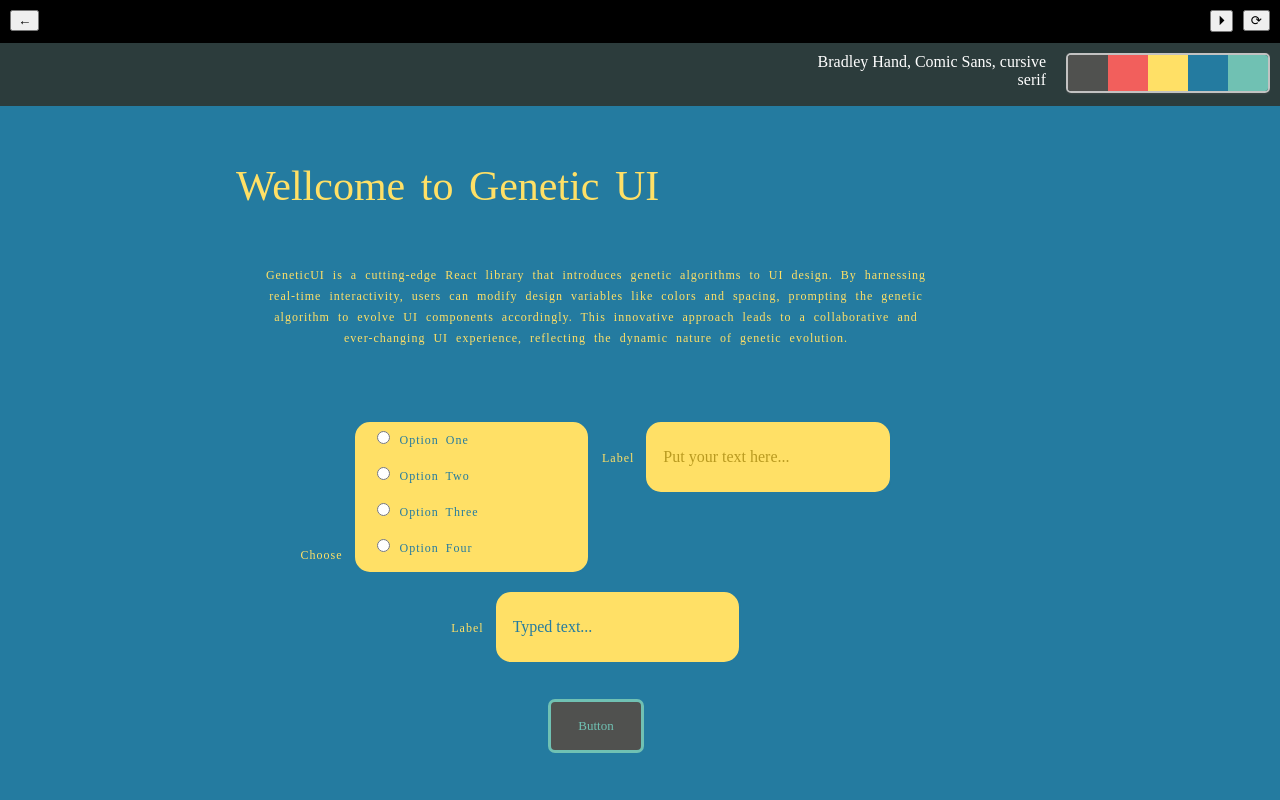
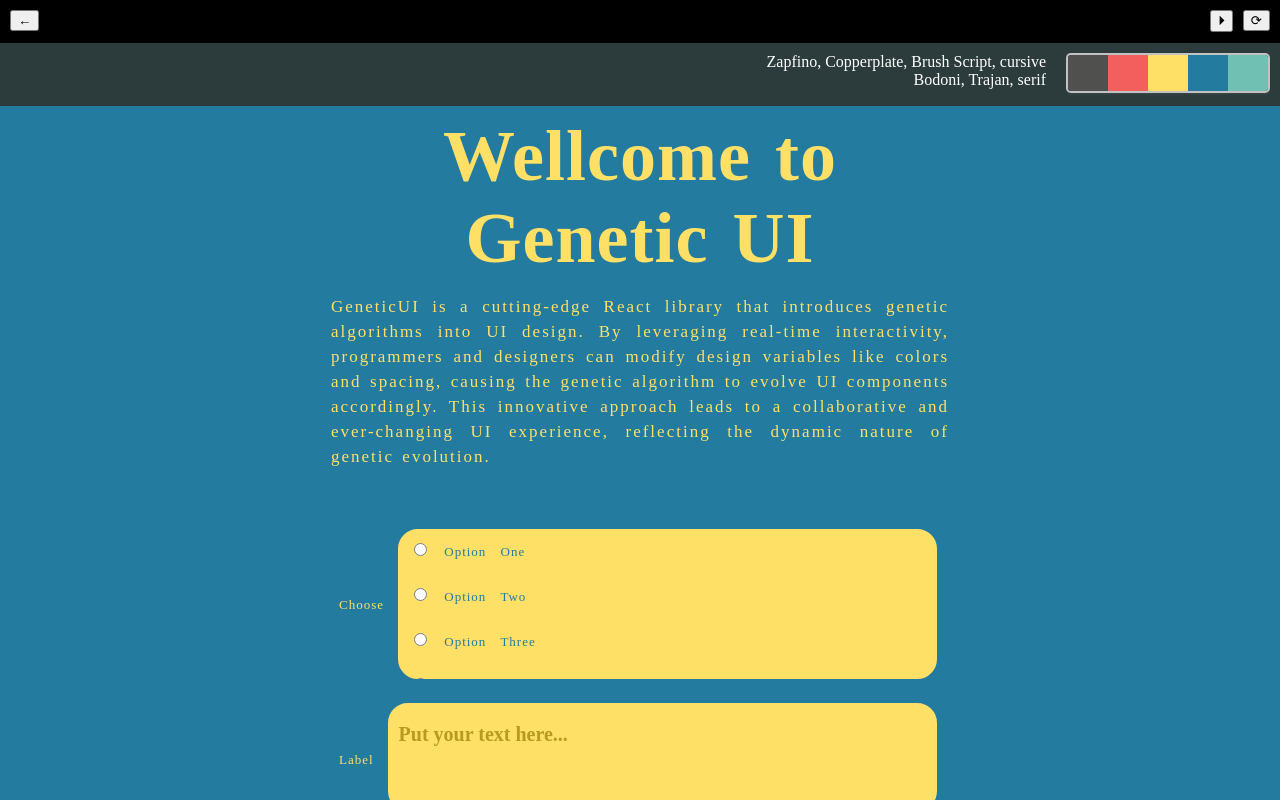
Before and after one commit to geanjunior/genui, a React (Vite) app: page /random in a window 1280 px wide. Built offline with nearby package versions, Linux system fonts and the light colour scheme.

Commit message:
Some little typography adjustsments.

```diff
--- a/src/genetic/components/typography.tsx
+++ b/src/genetic/components/typography.tsx
@@ -3,7 +3,7 @@ interface UITypographyProps {
 }
 
 const UITypography = ({ fonts }: UITypographyProps) => {
-  return <div style={{ textAlign: "right" }}>{fonts.map((font, i) => <div key={i}>{font}</div>)}</div>;
+  return <div style={{ textAlign: "right" }}>{fonts.map((font, i) => <div style={{fontFamily: font}} key={i}>{font}</div>)}</div>;
 }
 
 export { UITypography };
--- a/src/genetic/genotype-schemas/typography.ts
+++ b/src/genetic/genotype-schemas/typography.ts
@@ -1,8 +1,8 @@
 import { Searchspace, typographyPhenotype } from "..";
 
 const mountTypographyGenotypeSchema = () => [
-  { type: Searchspace.Values, values: [...Array(typographyPhenotype.length).keys()] },
-  { type: Searchspace.Values, values: [...Array(typographyPhenotype.length).keys()] }
+  { type: Searchspace.Range, from: 0, to: typographyPhenotype.length - 1 },
+  { type: Searchspace.Range, from: 0, to: typographyPhenotype.length - 1 }
 ];
 
 export {
--- a/src/screens/user-interface.tsx
+++ b/src/screens/user-interface.tsx
@@ -18,9 +18,9 @@ const UserInterface = () => {
     <GenHeader>Wellcome to Genetic UI</GenHeader>
     <GenSection>
       <GenParagraph>
-        GeneticUI is a cutting-edge React library that introduces genetic algorithms to UI design.
-        By harnessing real-time interactivity, users can modify design variables like colors and spacing,
-        prompting the genetic algorithm to evolve UI components accordingly.
+        GeneticUI is a cutting-edge React library that introduces genetic algorithms into UI design.
+        By leveraging real-time interactivity, programmers and designers can modify design variables
+        like colors and spacing, causing the genetic algorithm to evolve UI components accordingly.
         This innovative approach leads to a collaborative and ever-changing UI experience,
         reflecting the dynamic nature of genetic evolution.
       </GenParagraph>
```
